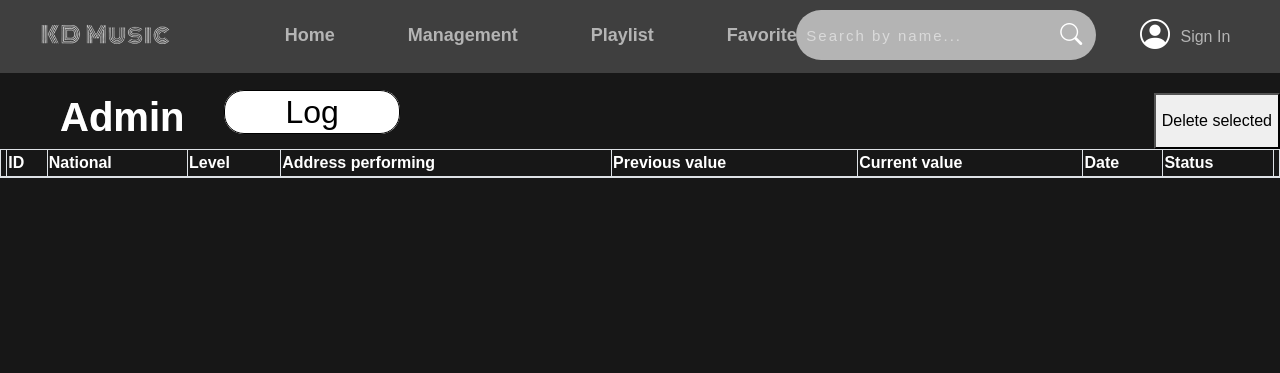
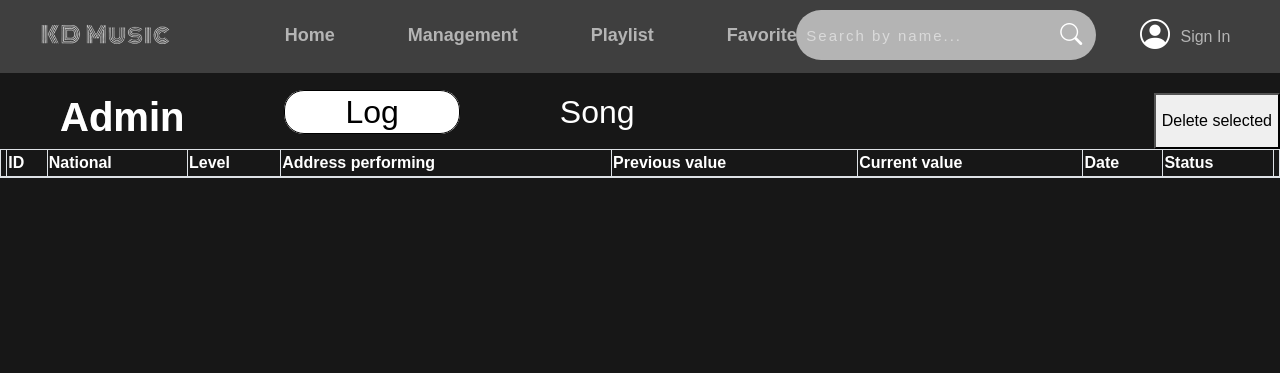
Before and after one commit to 21130079/Music-Website, a Java web app: page /views/admin/admin_log.jsp in a window 1280 px wide. Shown: the top 373 px of the page. Run offline with Tomcat 11, a stand-in JSP engine, Linux system fonts and the light colour scheme; data that the repository does not hold is empty; database files in the repository are not loaded; some libraries are stand-ins or nearby versions.

Commit message:
update admin

```diff
--- a/src/main/webapp/views/admin/admin_log.jsp
+++ b/src/main/webapp/views/admin/admin_log.jsp
@@ -39,6 +39,31 @@
 #data td {
 	color: black;
 	background-color: white;
+}
+.log_admin {
+	color: black;
+	border: 1px solid black;
+	background-color: white;
+	margin-left: 100px;
+	padding: 3px 60px 3px 60px;
+	border-radius: 20px 20px 20px 20px;
+	text-decoration: none;
+}
+.log_admin:hover{
+color: black;
+}
+
+.song_admin:hover {
+	color: black;
+	border: 1px solid black;
+	background-color: white;
+	margin-left: 100px;
+	padding: 3px 60px 3px 60px;
+	border-radius: 20px 20px 20px 20px;
+}
+.song_admin{
+	color: white;
+	margin-left: 100px;
 }
 </style>
 </head>
@@ -275,10 +300,11 @@
 				<b>Admin</b>
 			</h1>
 			<h2>
-				<a
-					style="text-decoration:none; color: black; border: 1px solid black; background-color: white; margin-left: 40px; padding: 3px 60px 3px 60px; border-radius: 20px 20px 20px 20px;"
-					href="/MusicWebsite/views/admin/admin_log.jsp">Log</a>
-			</h2>
+					<a class="log_admin" style="text-decoration: none;" href="/MusicWebsite/views/admin/admin_log.jsp">Log</a>
+				</h2>
+				<h2>
+					<a class="song_admin" style="text-decoration: none;" href="/MusicWebsite/views/admin/admin.jsp">Song</a>
+				</h2>
 		</div>
 
 		<button style="color: black; float: right;" onclick="getSelectedIds()">Delete
@@ -346,11 +372,7 @@
 			type : "get",
 			dataType : "json",
 			success : function(data) {
-				var students = data.data;
-				for (var i = 0; i < students.length; i++) {
-					var student = students[i];
-					console.log("ID: " + data.id_log);
-				}
+
 				$("#data").dataTable({
 					data : data.data,
 
```
Also changed, not shown: src/main/webapp/views/admin/admin.jsp (+37 -12 lines).
